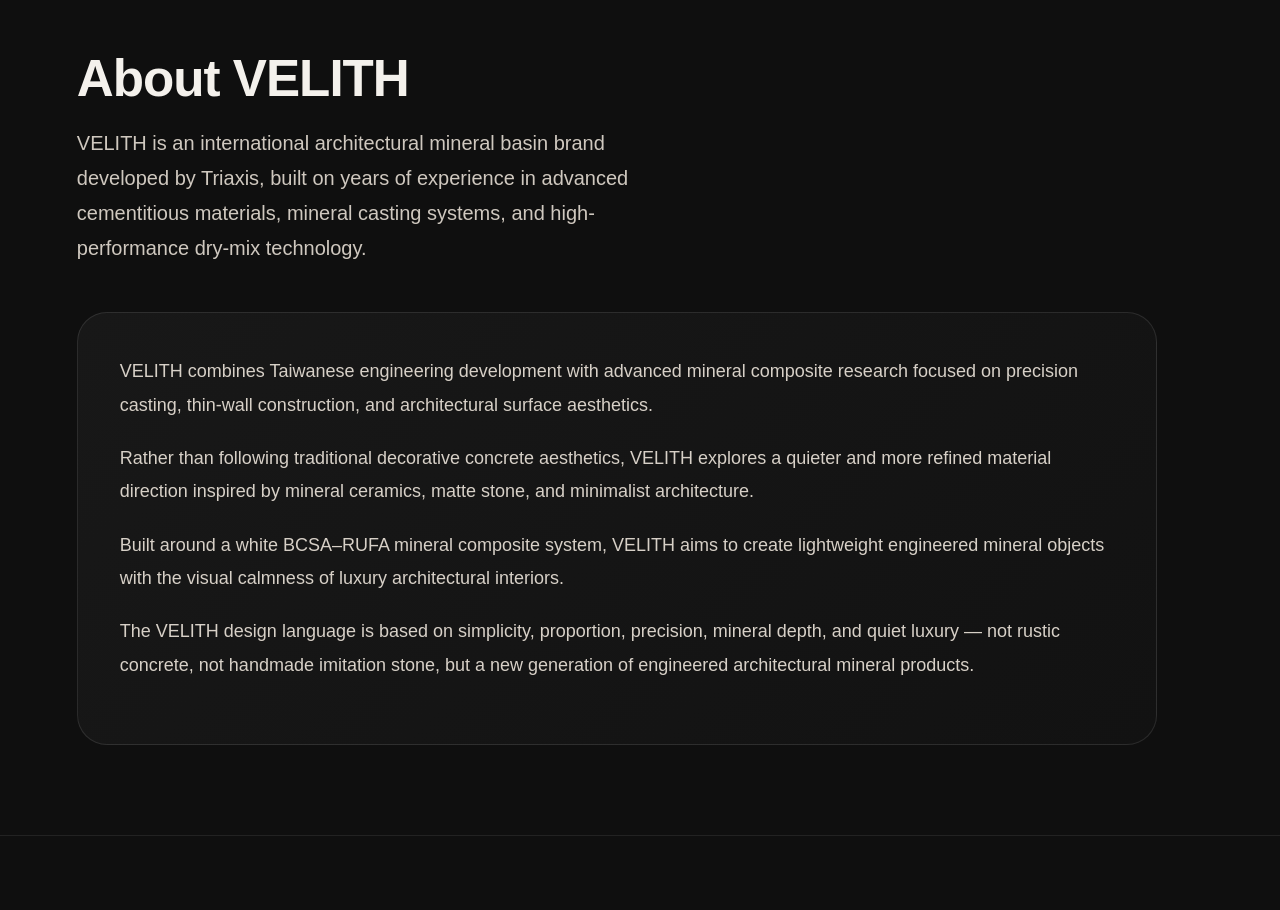
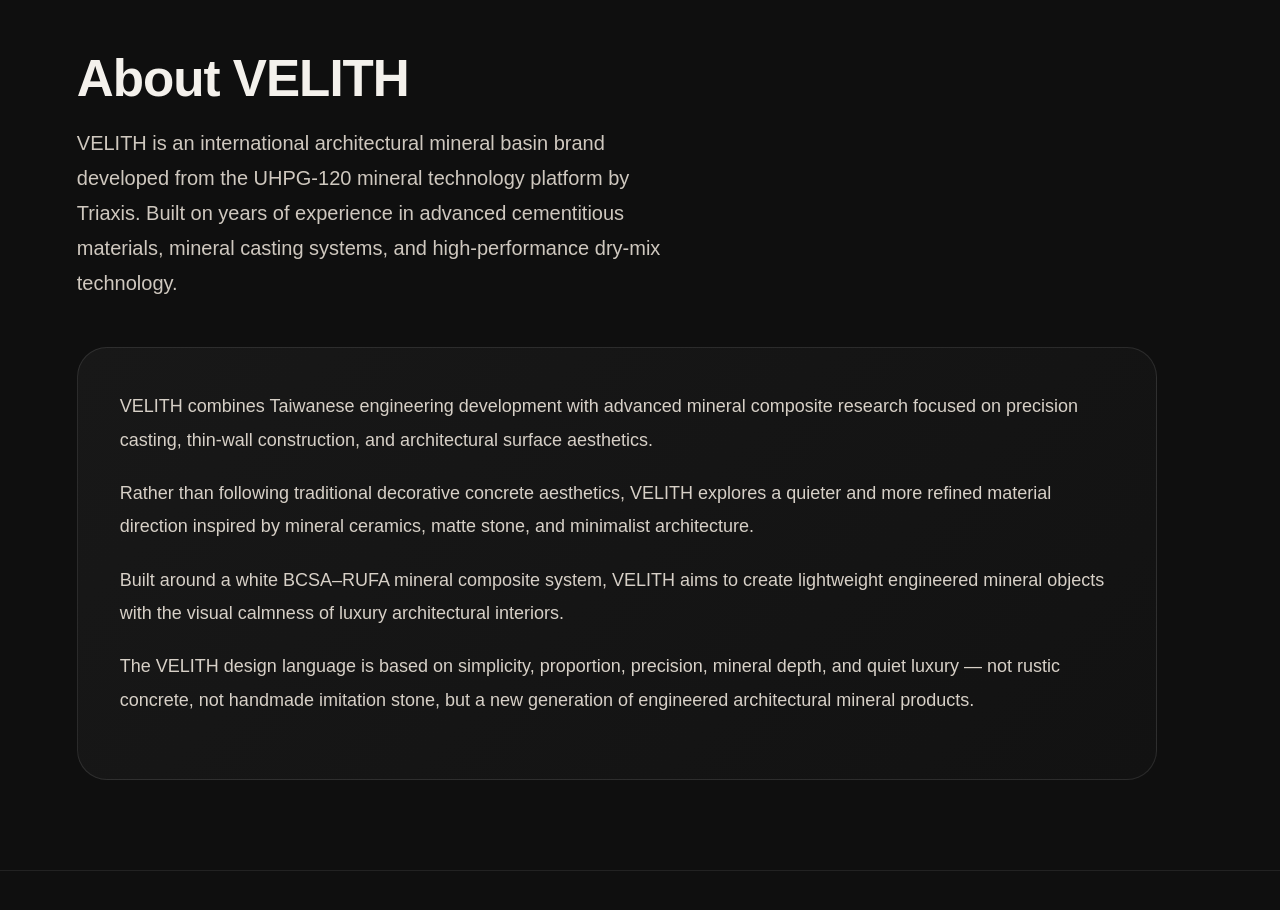
Before and after one commit to triaxis1949/triaxis, a plain HTML site: page index.html in a window 1280 px wide. Shown: the part 980-1890 px from the top of the page. Drawn offline with Linux system fonts and the light colour scheme.

Commit message:
Revise description of VELITH brand

```diff
--- a/index.html
+++ b/index.html
@@ -351,7 +351,7 @@
       <h2 class="section-title">About VELITH</h2>
       <p class="section-lead">
 
-VELITH is an international architectural mineral basin brand developed by Triaxis, built on years of experience in advanced cementitious materials, mineral casting systems, and high-performance dry-mix technology.
+VELITH is an international architectural mineral basin brand developed from the UHPG-120 mineral technology platform by Triaxis. Built on years of experience in advanced cementitious materials, mineral casting systems, and high-performance dry-mix technology.
 </p>
 
  <div class="about-box">
```
